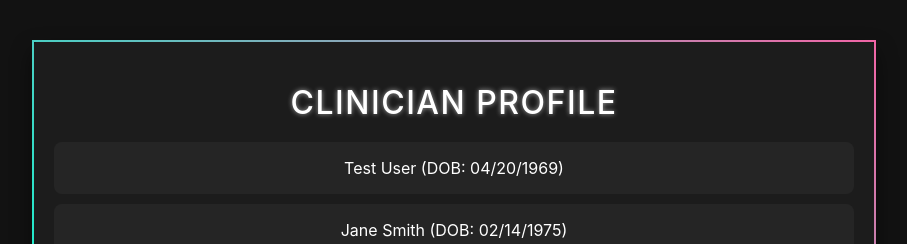
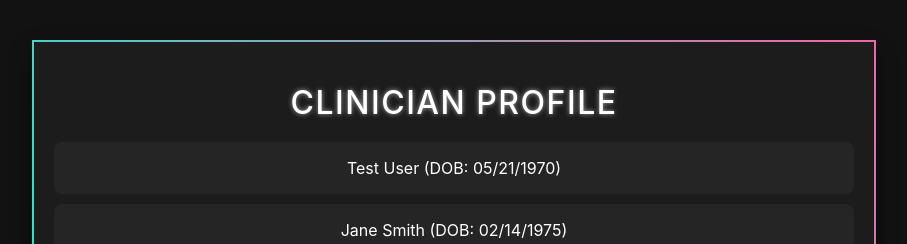
Before and after one commit to KneeKarePro/WebApp, a React (Create React App) app in the folder knee-care-pro/frontend/: page /clinician-profile in a window 1280 px wide. Shown: the top 244 px of the page, without its empty margins (186-1093 px from the left). Built offline with nearby package versions, Linux system fonts and the light colour scheme.

Commit message:
DOB Change
Changed some of the patient data

```diff
--- a/knee-care-pro/frontend/src/components/ClinicianProfile.js
+++ b/knee-care-pro/frontend/src/components/ClinicianProfile.js
@@ -3,7 +3,7 @@ import { useNavigate } from 'react-router-dom';
 import './ClinicianProfile.css';
 
 const clients = [
-  { name: 'Test User', dob: '04/20/1969', username: 'testuser' }, // Works with Flask
+  { name: 'Test User', dob: '05/21/1970', username: 'testuser' }, // Works with Flask
   { name: 'Jane Smith', dob: '02/14/1975', username: 'janesmith' }, // Placeholder
   { name: 'Chris Johnson', dob: '03/30/1982', username: 'chrisjohnson' }, // Placeholder
   { name: 'Patricia Brown', dob: '04/25/1990', username: 'patriciabrown' }, // Placeholder
```
